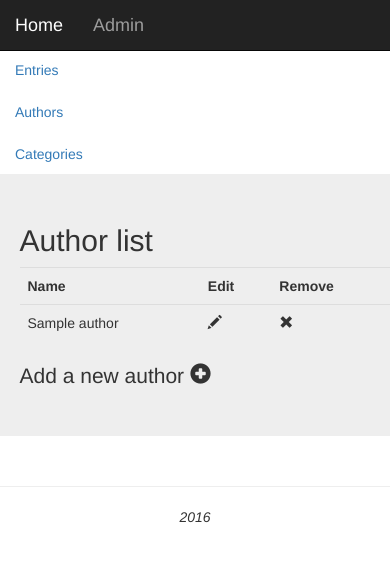
After one commit to AlexPG/flask-demo-app, a Flask app: page /admin/authors in a window 390 px wide. The commit adds this page. Shown: the top 562 px of the page. Run offline with Flask 2, Linux system fonts and the light colour scheme; tables that the repository leaves empty hold one stand-in row (values such as "Sample post"); some libraries are stand-ins or nearby versions.

Commit message:
Authors index page

```diff
--- a/demo_app/admin/views.py
+++ b/demo_app/admin/views.py
@@ -1,7 +1,13 @@
 from flask import render_template
 
 from . import admin
+from demo_app.blog.models import Author
 
 @admin.route('/', methods=['GET'])
 def index():
     return render_template('admin/index.html')
+
+@admin.route('/authors', methods=['GET'])
+def authors():
+    authors = Author.query.all()
+    return render_template('admin/authors/authors_list.html', authors=authors)
--- a/demo_app/blog/models.py
+++ b/demo_app/blog/models.py
@@ -9,7 +9,7 @@ class Author(db.Model):
     id = db.Column(db.Integer, primary_key=True)
     name = db.Column(db.String(50))
 
-    entry = db.relationship('Entry', backref=db.backref('authors', lazy='dynamic'))
+    entry = db.relationship('Entry', backref=db.backref('authors'))
 
     def __init__(self, name):
         self.name = name
--- a/demo_app/templates/_layouts/admin_base.html
+++ b/demo_app/templates/_layouts/admin_base.html
@@ -6,7 +6,7 @@
             <div class="col-md-1">
                 <ul class="nav nav-pills nav-stacked">
                     <li role="presentation"><a href="#">Entries</a></li>
-                    <li role="presentation"><a href="#">Authors</a></li>
+                    <li role="presentation"><a href="{{ url_for('admin.authors') }}">Authors</a></li>
                     <li role="presentation"><a href="#">Categories</a></li>
                 </ul>
             </div>
--- /dev/null
+++ b/demo_app/templates/admin/authors/authors_list.html
@@ -0,0 +1,34 @@
+{%- extends "_layouts/admin_base.html" %}
+
+{% block title %}Demo-App Admin{% endblock %}
+
+{% block admin_content %}
+    <div class="jumbotron">
+        <div class="left">
+            {% if authors %}
+                <h2>Author list</h2>
+                <div class="row">
+                    <div class="col-md-4">
+                        <table class="table">
+                            <tr>
+                                <th>Name</th>
+                                <th>Edit</th>
+                                <th>Remove</th>
+                            </tr>
+                            {% for a in authors %}
+                                <tr>
+                                    <td>{{ a.name }}</td>
+                                    <td><span class="glyphicon glyphicon-pencil"></span></td>
+                                    <td><span class="glyphicon glyphicon-remove"></span></td>
+                                </tr>
+                            {% endfor %}
+                        </table>
+                    </div>
+                </div>
+            {% else %}
+                <p>It looks like there isn't any author yet. Do you want to create a new one?</p>
+            {% endif %}
+            <p>Add a new author <span class="glyphicon glyphicon-plus-sign"></span></p>
+        </div>
+    </div>
+{% endblock %}
```
Also changed, not shown: tests/conftest.py (+13 -1 lines), tests/test_views.py (+5 -0 lines).
